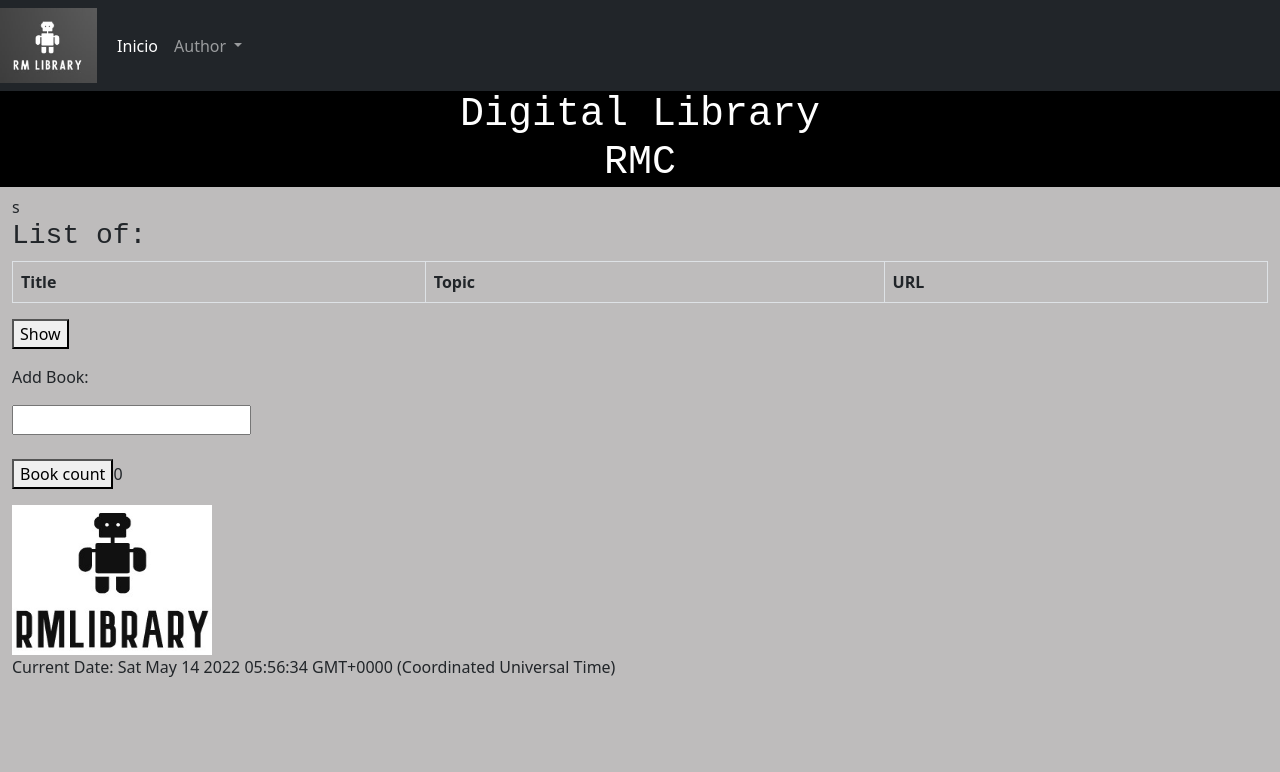
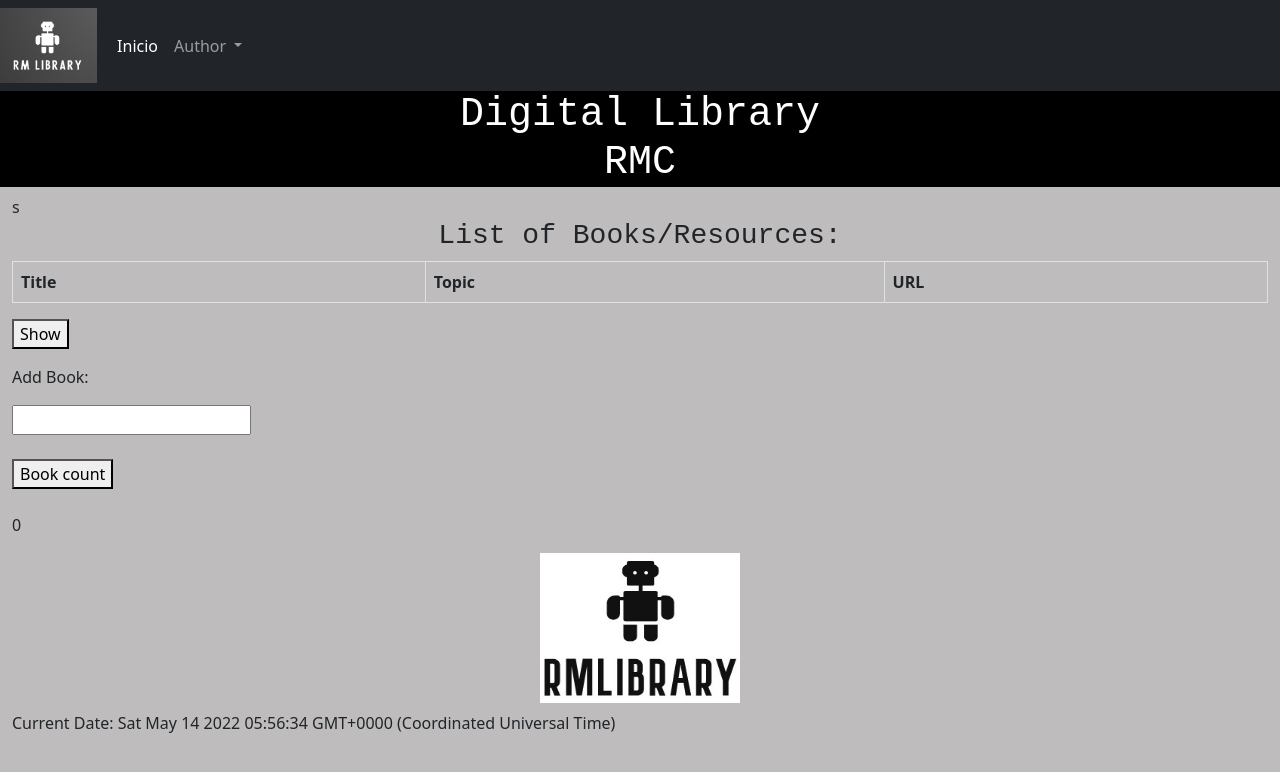
Before and after one commit to Robertomendivil97/RM_Library, a plain HTML site: page index.html in a window 1280 px wide. Drawn offline with nearby package versions, Linux system fonts and the light colour scheme.

Commit message:
Centered image

```diff
--- a/index.html
+++ b/index.html
@@ -64,7 +64,7 @@
                     <div class="row align-items-center">
 
                     <div class="col-sm-12">s
-                            <h3 style="font-family: 'Courier New', Courier, monospace;"> List of:  </h3>
+                            <h3 style="font-family: 'Courier New', Courier, monospace; text-align: center"> List of Books/Resources:  </h3>
 
                             <table class="table table-striped table-bordered">
                                 <thead>
@@ -83,6 +83,7 @@
                                 </tbody>
                             </table>
                             <p>  </p>
+
                             <button @click="toogleShow">
                                 {{ show ? 'Hide' : 'Show' }}
                             </button>
@@ -100,21 +101,24 @@
                     </div>
 
 
-
                     <div class="row">
                         <div>
                             <button @click="valor++ "> Book count
                                  </button>
+                                 <br> </br>
                             <span>{{valor}}</span>
                         </div>
                     </div>
+                    <h3 style="text-align: center">
                     <div class="row">
                         <div>
                             <p></p>
                             <img style="width:200px;height:150px" src="Img/Logo2_RMlibrary.jpg" alt="Logo"></img>
+                        </h3>
                             <p v-show="show"><strong>All books</strong></p>
 
                             <p ref="p"> </p>
+
                         </div>
                     </div>
                     </div>
```
